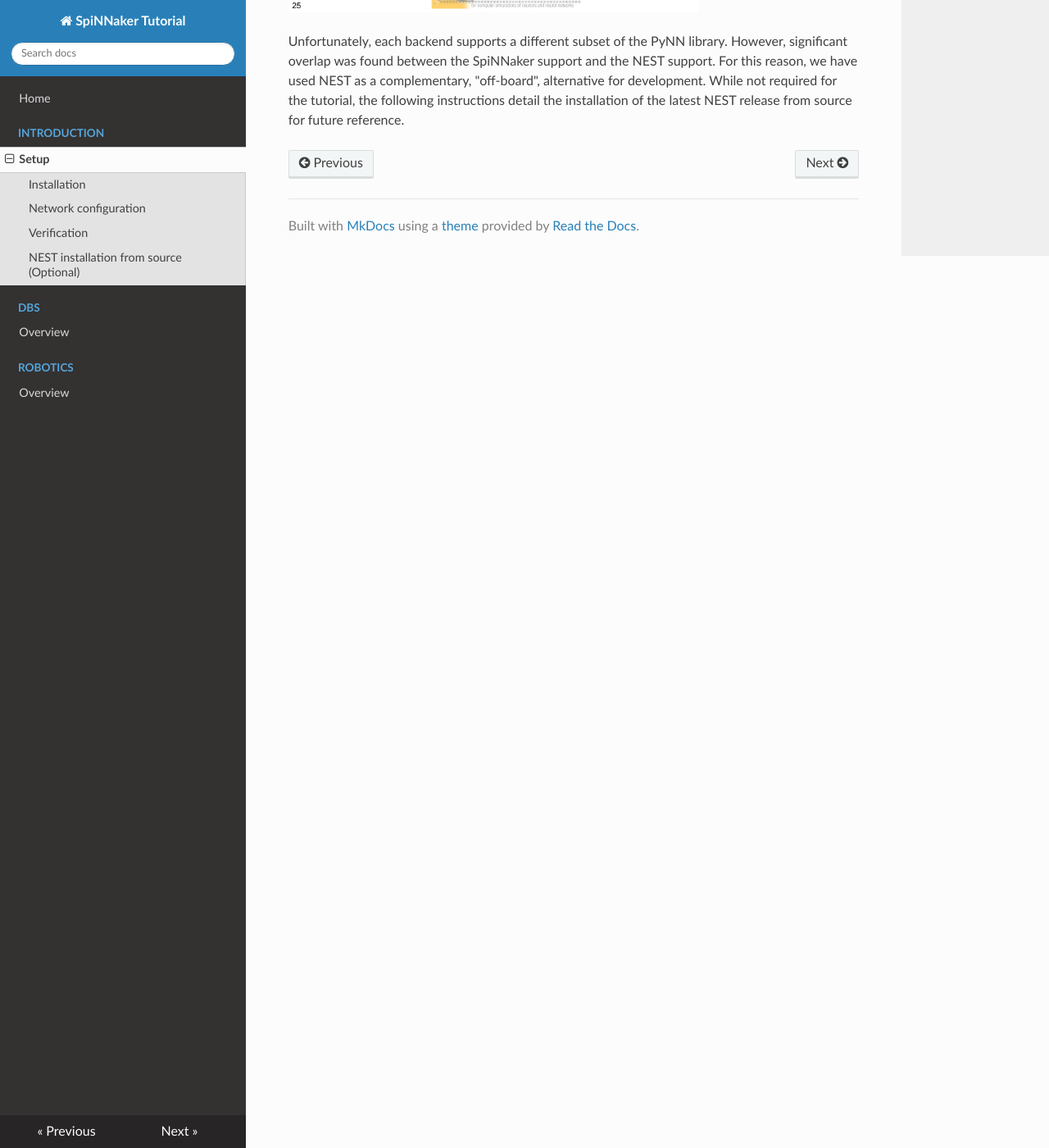
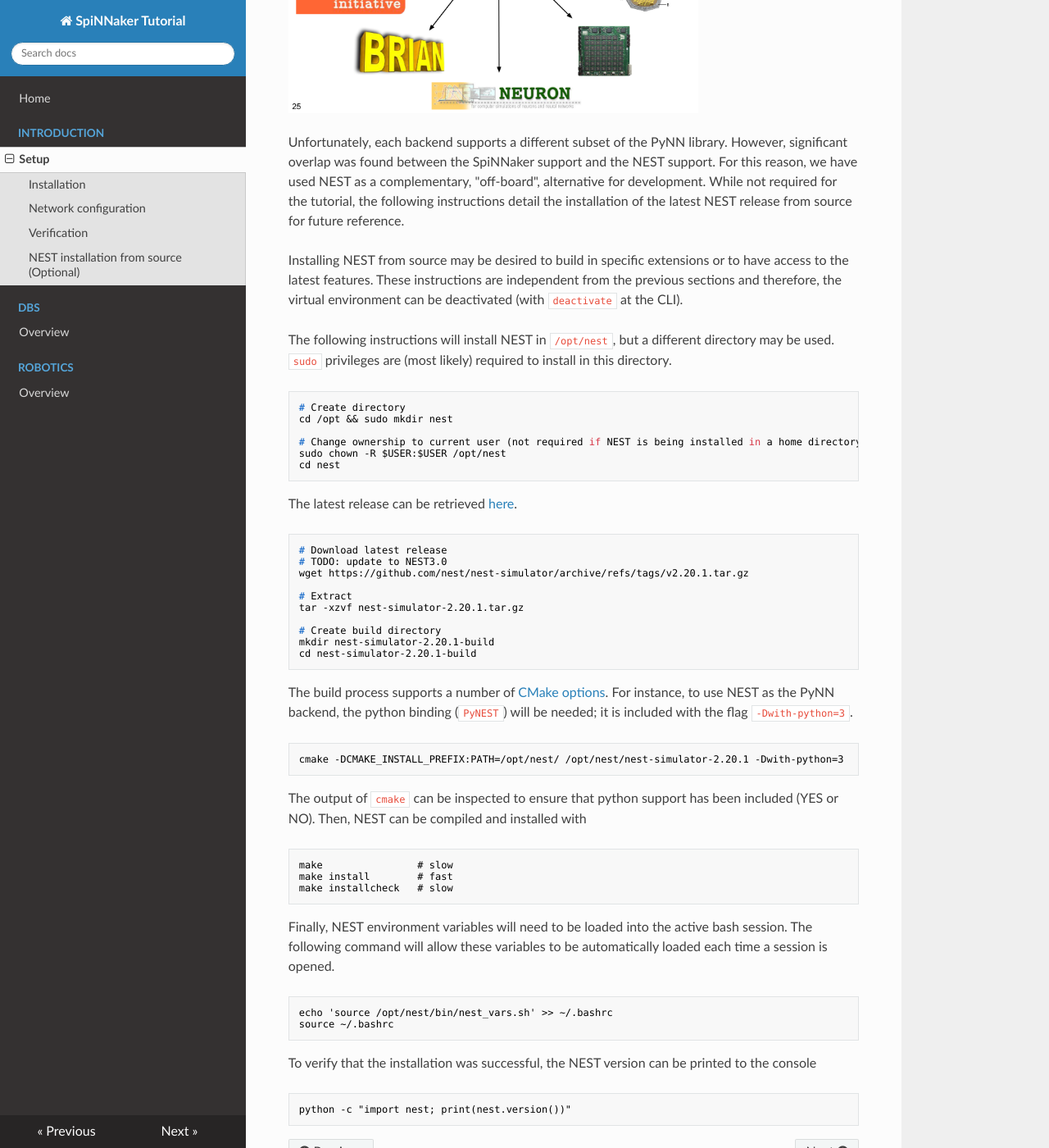
Before and after one commit to jazzalin/spinnaker-tutorial, an MkDocs documentation site: the page built from docs/installation/setup.md, in a window 1280 px wide and 1400 px high, scrolled down 2900 px. Shown: the whole window at 82% size. Built offline with MkDocs 1.6.1, drawn with Linux system fonts in a browser that asks for light colours; nearby versions of some CDN libraries; some of the changed text lies outside the part shown.

Commit message:
Added NEST install instructions

````diff
--- a/docs/installation/setup.md
+++ b/docs/installation/setup.md
@@ -20,7 +20,14 @@ and activated
 source venv/bin/activate
 ```
 
-If the environment has been successfully activated, a `(venv)` will prepend the CLI.
+If the environment has been successfully activated, a `(venv)` will prepend the CLI (to deactivate it, simply run `deactivate` from the CLI). It is a good idea to verify the python version with
+
+```console
+which python
+# <absolute-path-to>/venv/bin/python
+
+python --version
+```
 
 Next, the required python dependencies can be installed and setup.
 
@@ -84,3 +91,58 @@ While we ultimately want to run simulations on the SpiNNaker board, PyNN support
 <a href="https://drive.ebrains.eu/f/5cc33060181844268243/"><img src="../../img/backends.png" alt="PyNN backend options" width="500"></a>
 
 Unfortunately, each backend supports a different subset of the PyNN library. However, significant overlap was found between the SpiNNaker support and the NEST support. For this reason, we have used NEST as a complementary, "off-board", alternative for development. While not required for the tutorial, the following instructions detail the installation of the latest NEST release from source for future reference.
+
+Installing NEST from source may be desired to build in specific extensions or to have access to the latest features. These instructions are independent from the previous sections and therefore, the virtual environment can be deactivated (with `deactivate` at the CLI).
+
+The following instructions will install NEST in `/opt/nest`, but a different directory may be used. `sudo` privileges are (most likely) required to install in this directory.
+
+```console
+# Create directory
+cd /opt && sudo mkdir nest
+
+# Change ownership to current user (not required if NEST is being installed in a home directory)
+sudo chown -R $USER:$USER /opt/nest
+cd nest
+```
+
+The latest release can be retrieved [here](https://github.com/nest/nest-simulator/releases).
+
+```console
+# Download latest release
+# TODO: update to NEST3.0
+wget https://github.com/nest/nest-simulator/archive/refs/tags/v2.20.1.tar.gz
+
+# Extract
+tar -xzvf nest-simulator-2.20.1.tar.gz
+
+# Create build directory
+mkdir nest-simulator-2.20.1-build
+cd nest-simulator-2.20.1-build
+```
+
+The build process supports a number of [CMake options](https://nest-simulator.readthedocs.io/en/latest/installation/cmake_options.html). For instance, to use NEST as the PyNN backend, the python binding (`PyNEST`) will be needed; it is included with the flag `-Dwith-python=3`.
+
+```console
+cmake -DCMAKE_INSTALL_PREFIX:PATH=/opt/nest/ /opt/nest/nest-simulator-2.20.1 -Dwith-python=3
+```
+
+The output of `cmake` can be inspected to ensure that python support has been included (YES or NO). Then, NEST can be compiled and installed with
+
+```console
+make                # slow
+make install        # fast
+make installcheck   # slow
+```
+
+Finally, NEST environment variables will need to be loaded into the active bash session. The following command will allow these variables to be automatically loaded each time a session is opened.
+
+```console
+echo 'source /opt/nest/bin/nest_vars.sh' >> ~/.bashrc
+source ~/.bashrc
+```
+
+To verify that the installation was successful, the NEST version can be printed to the console
+
+```console
+python -c "import nest; print(nest.version())"
+```
````
